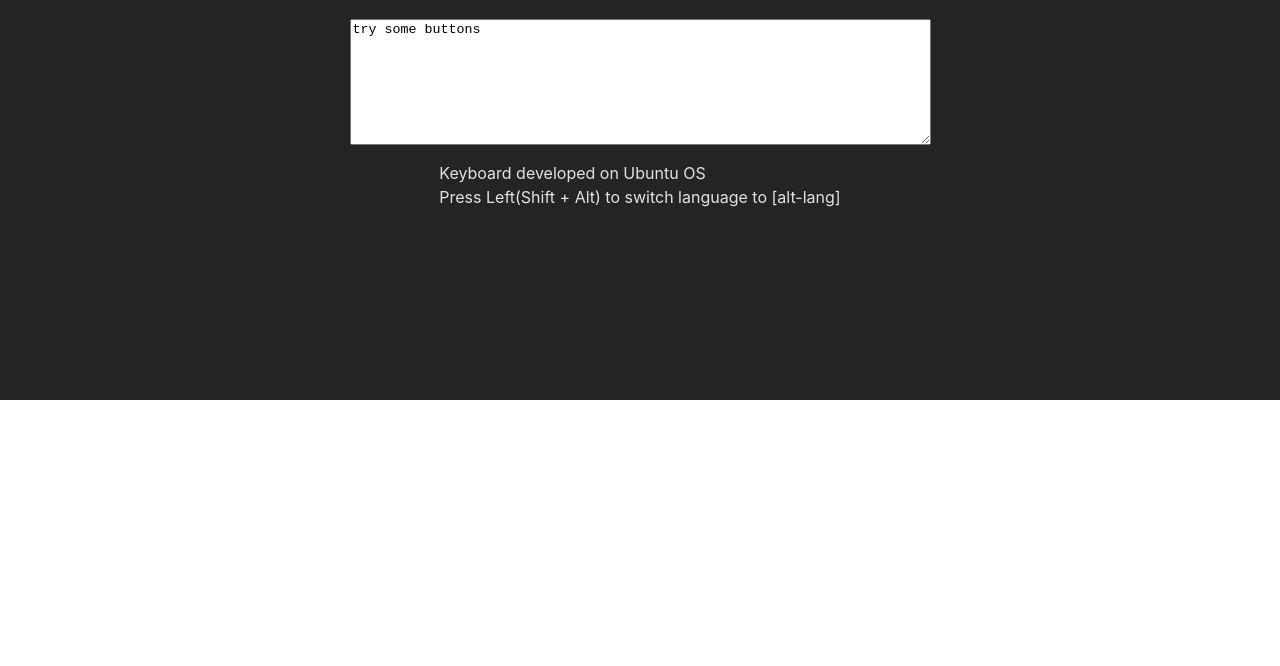
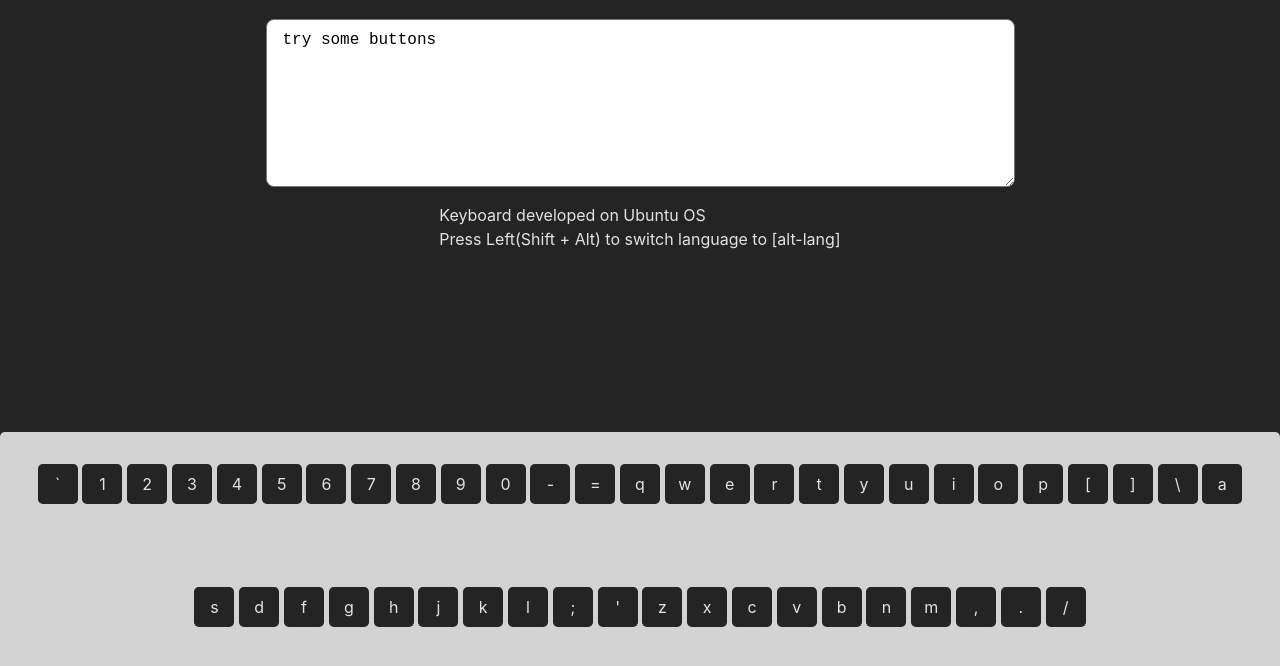
Before and after one commit to maxvy50rs/virtual-keyboard, a website built with Vite: page index.html in a window 1280 px wide. Shown: the part 80-746 px from the top of the page. Built offline with nearby package versions, Linux system fonts and the light colour scheme.

Commit message:
feat: add alphanumeric keys (en) - response on keyboard events - keystrokes animation

```diff
--- a/keyboard.js
+++ b/keyboard.js
@@ -29,25 +29,43 @@ const keyboard = {
         localStorage.layout = localStorage.layout === 'en' ? 'ru' : 'en';
       }
     });
+    document.addEventListener('keydown', (e) => {
+      const alphanumeric = this.props.layouts[this.state.currentLayout];
+      if (alphanumeric.has(e.code)) {
+        const keyButton = document.getElementById(e.code);
+        keyButton.click();
+        keyButton.classList.add('key--pressed');
+      }
+    });
     document.addEventListener('keyup', (e) => {
       this.state.pressed.delete(e.code);
+      const keyButton = document.getElementById(e.code);
+      keyButton.classList.remove('key--pressed');
     });
 
     this.createKeys();
     this.elements.self.append(...this.elements.keys);
   },
 
-  bindTo(element) {
-    this.targetElem = element;
+  createKeys() {
+    const layout = this.props.layouts[this.state.currentLayout];
+    let tabIndex = 1;
+    layout.forEach((char, code) => {
+      const elem = document.createElement('div');
+      elem.classList.add('key');
+      elem.setAttribute('id', code);
+      elem.setAttribute('tabindex', tabIndex);
+      tabIndex += 1;
+      elem.innerHTML = char;
+      elem.addEventListener('click', () => {
+        this.props.targetElem.value += char;
+      });
+      this.elements.keys.push(elem);
+    });
   },
 
-  createKeys() {
-    /* this.elements.keys = this.props.layouts.en.alphanumeric.map((key) => {
-      const elem = document.createElement('div');
-      elem.classList.add('key');
-      elem.innerHTML = key;
-      return elem;
-    }); */
+  bindTo(element) {
+    this.props.targetElem = element;
   },
 
   triggerEvent() {
--- a/layouts.js
+++ b/layouts.js
@@ -1,6 +1,5 @@
 export default {
-  en: {
-    alphanumeric: {
+  en: new Map(Object.entries({
     Backquote: '`',
     Digit1: '1',
     Digit2: '2',
@@ -48,16 +47,14 @@ export default {
     Comma: ',',
     Period: '.',
     Slash: '/',
-
-    },
-    arrows: {
+    /* arrows: {
       ArrowUp: 'ArrowUp',
       ArrowLeft: 'ArrowLeft',
       ArrowDown: 'ArrowDown',
       ArrowRight: 'ArrowRight',
-    },
+    }, */
 
-  },
+  })),
   ru: {
     alphanumeric: null,
   },
--- a/style.css
+++ b/style.css
@@ -2,16 +2,8 @@
   font-family: Inter, system-ui, Avenir, Helvetica, Arial, sans-serif;
   line-height: 1.5;
   font-weight: 400;
-
-  color-scheme: light dark;
   color: rgba(255, 255, 255, 0.87);
   background-color: #242424;
-
-  font-synthesis: none;
-  text-rendering: optimizeLegibility;
-  -webkit-font-smoothing: antialiased;
-  -moz-osx-font-smoothing: grayscale;
-  -webkit-text-size-adjust: 100%;
 }
 
 #header {
@@ -26,11 +18,11 @@
   justify-content: center;
 }
 
-#input-field {
+#test-area {
   font-size: 1rem;
   outline: none;
-  padding: 10px 15px;
-  border-radius: 7px;
+  padding: 0.7rem 1rem;
+  border-radius: 0.5rem;
 }
 
 #footer {
@@ -41,12 +33,48 @@
 
 #keyboard {
   position: fixed;
+  padding: 2rem 2rem 1rem 2rem;
   display: flex;
-  align-items: center;
+  align-items: flex-start;
   justify-content: center;
+  flex-wrap: wrap;
+  gap: 0.4rem 0.3rem;
   bottom: 0;
   left: 0;
   right: 0;
-  height: 40%;
-  background-color: #fff;
+  height: 30%;
+  border-top-left-radius: 0.3rem;
+  border-top-right-radius: 0.3rem;
+  background-color: rgba(255, 255, 255, 0.8);
 }
+
+.key {
+  width: 2.5rem;
+  height: 2.5rem;
+  border-radius: 0.3rem;
+  background-color: #242424;
+  display: inline-flex;
+  align-items: center;
+  justify-content: center;
+  transition: all 0.2s;
+  cursor: pointer;
+  user-select: none;
+  outline: none;
+}
+
+.key--pressed {
+  background-color: rgba(72, 209, 204, 0.7);
+  color: #242424;
+}
+
+.key:hover {
+  box-shadow: 0px 0px 3px 1px rgba(72, 209, 204, 0.7);
+}
+
+.key--wide {
+  width: 5rem;
+}
+
+.key--space {
+  flex: 1 0 5rem;
+}
```
Lines whose indentation alone changed are shown as unchanged.
